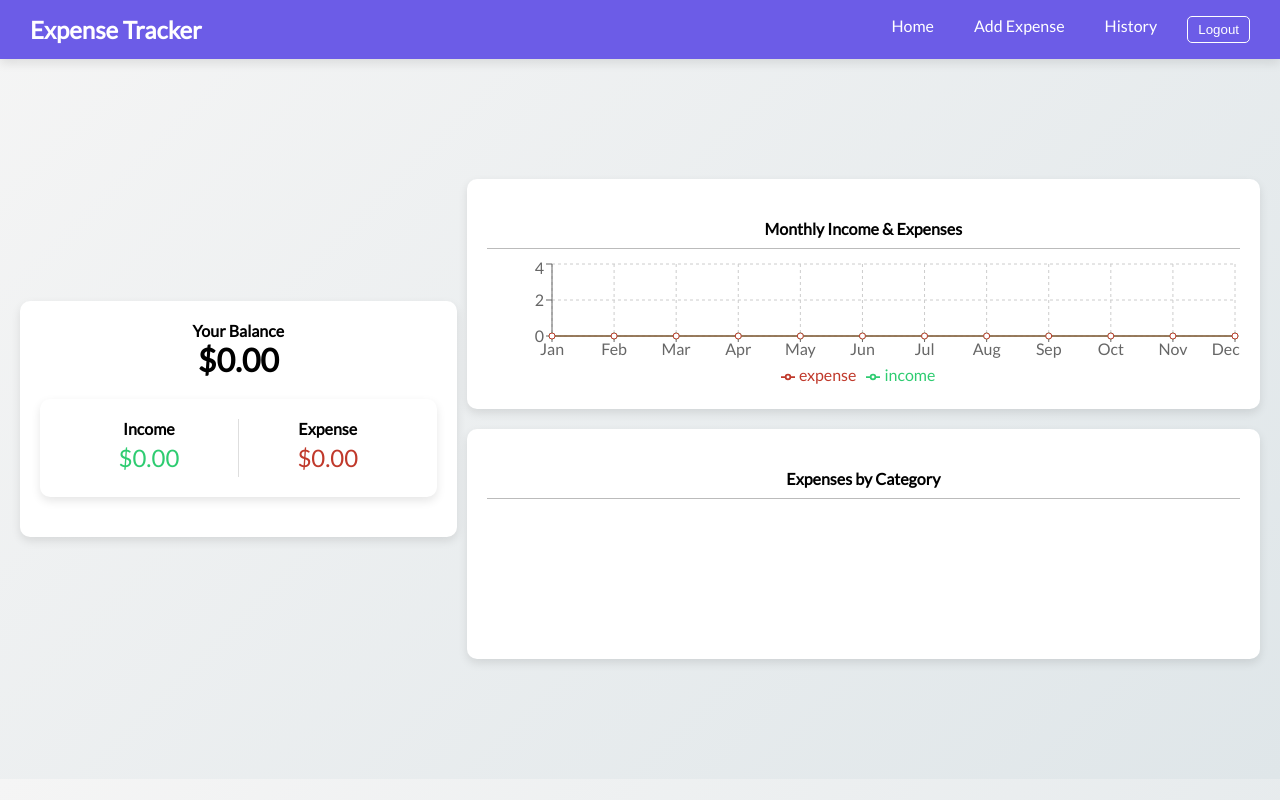
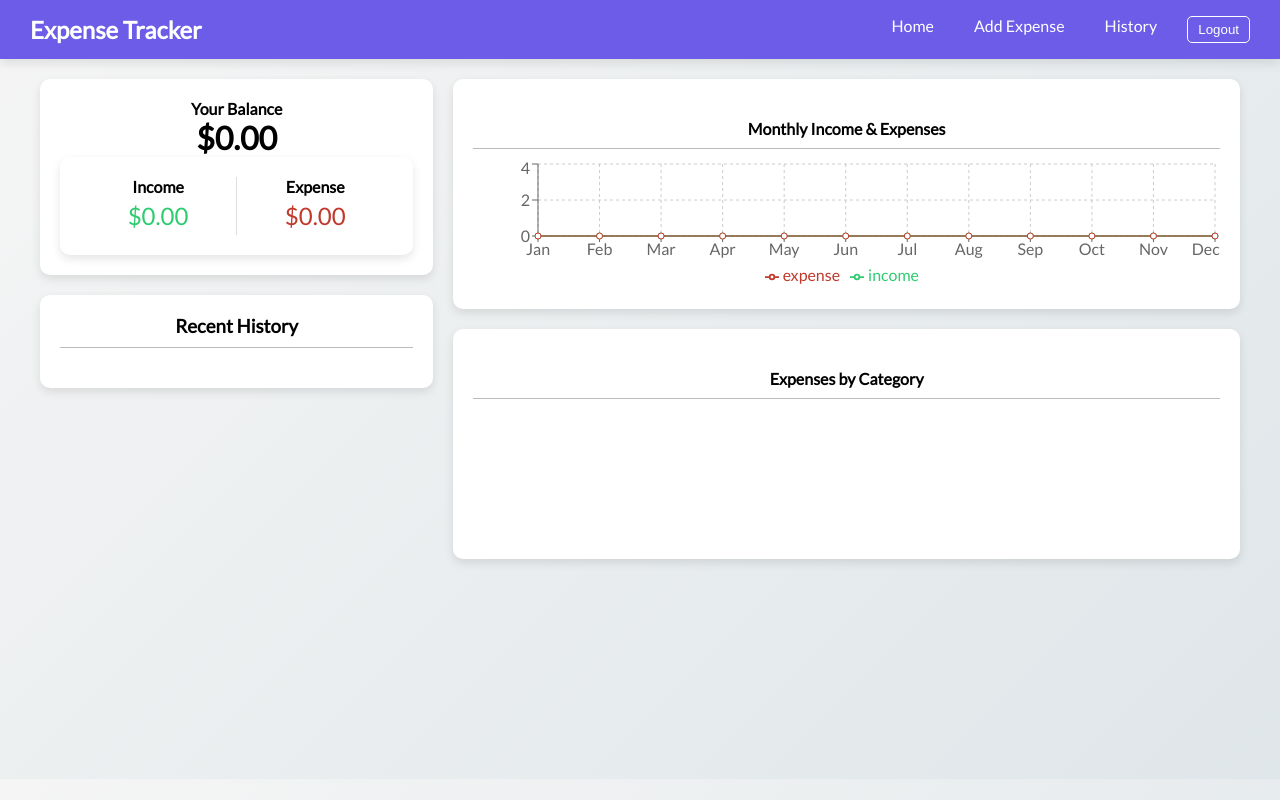
Before and after one commit to mahanth111/Expense-Tracker-using-REACT, a React (Vite) app: page / in a window 1280 px wide. Built offline with nearby package versions, Linux system fonts and the light colour scheme; sample sign-in values are in the browser's storage.

Commit message:
update in dashboard history

```diff
--- a/src/acc.css
+++ b/src/acc.css
@@ -71,9 +71,21 @@ h3 {
   box-shadow: var(--box-shadow);
   padding: 20px;
   border-radius: 10px;
-  margin: 20px 0;
   text-align: center;
   transition: transform 0.2s ease;
+  max-height: 300px;
+  overflow: auto;
+  scrollbar-width: none;
+}
+.history-card{
+  background: var(--card-bg);
+  box-shadow: var(--box-shadow);
+  padding: 0 20px;
+  border-radius: 10px;
+  text-align: center;
+  transition: transform 0.2s ease;
+  max-height: 320px;
+
 }
 .balance-card:hover, .inc-exp-container:hover {
   transform: translateY(-2px);
--- a/src/components/Transaction.jsx
+++ b/src/components/Transaction.jsx
@@ -1,6 +1,6 @@
 import React from 'react';
 
-export const Transaction = ({ transaction, deleteTransaction }) => {
+export const Transaction = ({ transaction, deleteTransaction, isDelete }) => {
   const sign = transaction.amount < 0 ? '-' : '+';
   return (
     <li className={transaction.amount < 0 ? 'minus' : 'plus'}>
@@ -13,7 +13,7 @@ export const Transaction = ({ transaction, deleteTransaction }) => {
       <span>
         {sign}${Math.abs(transaction.amount)}
       </span>
-      <button className="delete-btn" onClick={() => deleteTransaction(transaction.id)}>x</button>
+      {isDelete &&  <button className="delete-btn" onClick={() => deleteTransaction(transaction.id)}>x</button>}
     </li>
   );
 };
--- a/src/components/TransactionList.jsx
+++ b/src/components/TransactionList.jsx
@@ -1,13 +1,16 @@
 import React from 'react';
 import { Transaction } from './Transaction';
 
-export const TransactionList = ({ transactions, deleteTransaction }) => (
+export const TransactionList = ({ transactions, deleteTransaction,heading }) => {
+  const isDelete=heading==="Recent History"? false: true
+  return(
   <>
-    <h3>History</h3>
+    <h3>{heading}</h3>
     <ul className="list">
       {transactions.map(t => (
-        <Transaction key={t.id} transaction={t} deleteTransaction={deleteTransaction} />
+        <Transaction key={t.id} transaction={t} deleteTransaction={deleteTransaction} isDelete = {isDelete} />
       ))}
     </ul>
   </>
-);
+)
+}
--- a/src/pages/History.jsx
+++ b/src/pages/History.jsx
@@ -1,8 +1,8 @@
 import React from 'react';
 import { TransactionList } from '../components/TransactionList';
 
-const History = ({ transactions, deleteTransaction }) => {
-  return <TransactionList transactions={transactions} deleteTransaction={deleteTransaction} />;
+const History = ({ transactions, deleteTransaction,heading }) => {
+  return <TransactionList transactions={transactions} deleteTransaction={deleteTransaction} heading={heading} />;
 };
 
 export default History;
--- a/src/pages/Home.jsx
+++ b/src/pages/Home.jsx
@@ -2,18 +2,42 @@ import React from 'react';
 import { Balance } from '../components/Balance';
 import { IncomeExpenses } from '../components/IncomeExpenses';
 import { Charts } from '../components/Charts';
+import  History from './History';
 
 const Home = ({ transactions }) => {
+
+  // Get only the last 5 transactions
+  const recentTransactions = transactions.slice(-5).reverse();
+
   return (
-    <div style = {{display:"flex",justifyContent:"space-evenly", alignItems: "center", height: "100%", gap:"10px"}}>
-      <div className="balance-card"
-      style={{ flex:1 }}>
-        <Balance transactions={transactions} />
+    <div
+      style={{
+        display: "flex",
+        justifyContent: "space-evenly",
+        alignItems: "flex-start",
+        height: "90vh",
+        gap: "20px",
+        padding: "20px",
+      }}
+    >
+      {/* LEFT SIDE */}
+      <div style={{ flex: 1, display: "flex", flexDirection: "column", gap: "20px" }}>
 
-      <IncomeExpenses transactions={transactions} />
+        {/* BALANCE + INCOME/EXPENSES CARD */}
+        <div className="balance-card">
+          <Balance transactions={transactions} />
+          <IncomeExpenses transactions={transactions} />
+        </div>
+
+        {/* HISTORY CARD */}
+        <div className="history-card">
+          <History transactions={recentTransactions} heading="Recent History" />
+        </div>
       </div>
-      <div style = {{flex: 2}}>
-      <Charts transactions={transactions} />
+
+      {/* RIGHT SIDE — CHARTS */}
+      <div style={{ flex: 2 }}>
+        <Charts transactions={transactions} />
       </div>
     </div>
   );
```
